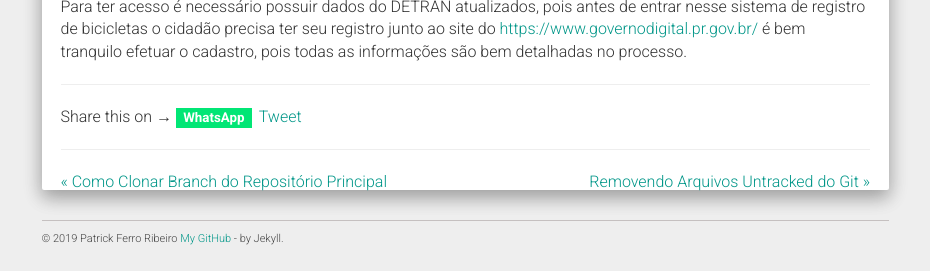
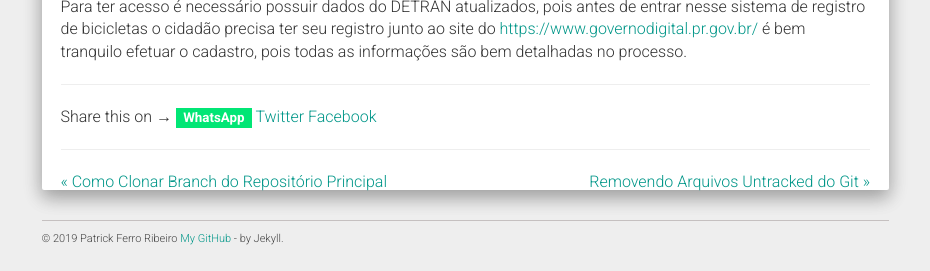
Before and after one commit to riberman/riberman.github.io, a Jekyll site: the page built from _posts/2019-04-06-registrodebicicletas.md, in a window 1280 px wide. Shown: the part 1400-1671 px from the top of the page, without its empty margins (321-1251 px from the left). Built offline with Jekyll 4.4.1, drawn with Linux system fonts in a browser that asks for light colours; nearby versions of some CDN libraries; comment, search, counter and statistics services are not loaded.

Commit message:
Share-Page Buttons

```diff
--- a/_includes/share-page.html
+++ b/_includes/share-page.html
@@ -1,10 +1,13 @@
 <div class="share-page">
     Share this on &rarr;
 <a href="https://api.whatsapp.com/send?text= Visite o blog Patrick Ferro Ribeiro {{site.url}}{{page.url}}" target="_blank" style="background-color:#01E675;padding: 0.3% 0.9%;color: #fff;font-size: smaller;font-weight: bold;">WhatsApp</a>
+<a href="https://twitter.com/intent/tweet?text={{ page.title }}&url={{ site.url }}{{ page.url }}&via={{ site.twitter_username }}&related={{ site.twitter_username }}" rel="nofollow" target="_blank" title="Share on Twitter">Twitter</a>
+    <a href="https://facebook.com/sharer.php?u={{ site.url }}{{ page.url }}" rel="nofollow" target="_blank" title="Share on Facebook">Facebook</a>
+  </div>
+<!--
  <a href="https://twitter.com/share" class="twitter-share-button" data-via="{{ site.share.twitter_username }}" style="position: static;visibility: visible;width: 61px;height: 20px;margin-bottom: -8;margin-bottom: -7px;margin-left: 3px;">Tweet</a>
 <script>!function(d,s,id){var js,fjs=d.getElementsByTagName(s)[0],p=/^http:/.test(d.location)?'http':'https';if(!d.getElementById(id)){js=d.createElement(s);js.id=id;js.src=p+'://platform.twitter.com/widgets.js';fjs.parentNode.insertBefore(js,fjs);}}(document, 'script', 'twitter-wjs');</script>
 
-<!-- Facebook -->
 <div class="fb-share-button" data-href="{{site.url}}{{page.url}}" data-layout="button_count" style="position: relative;left: 3px;"></div>
 </div>
 <div id="fb-root"></div>
@@ -15,3 +18,4 @@
   js.src = "//connect.facebook.net/en_US/sdk.js#xfbml=1&version=v2.6&appId={{ site.share.fb_appid }}";
   fjs.parentNode.insertBefore(js, fjs);
 }(document, 'script', 'facebook-jssdk'));</script>
+-->
```
